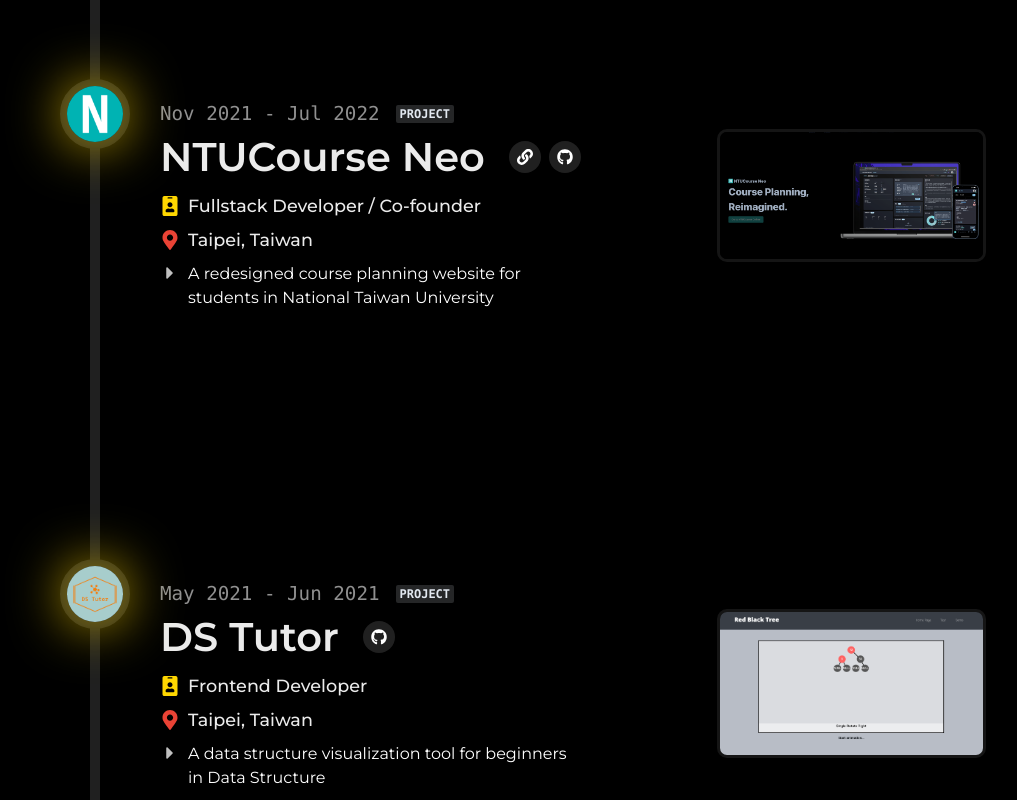
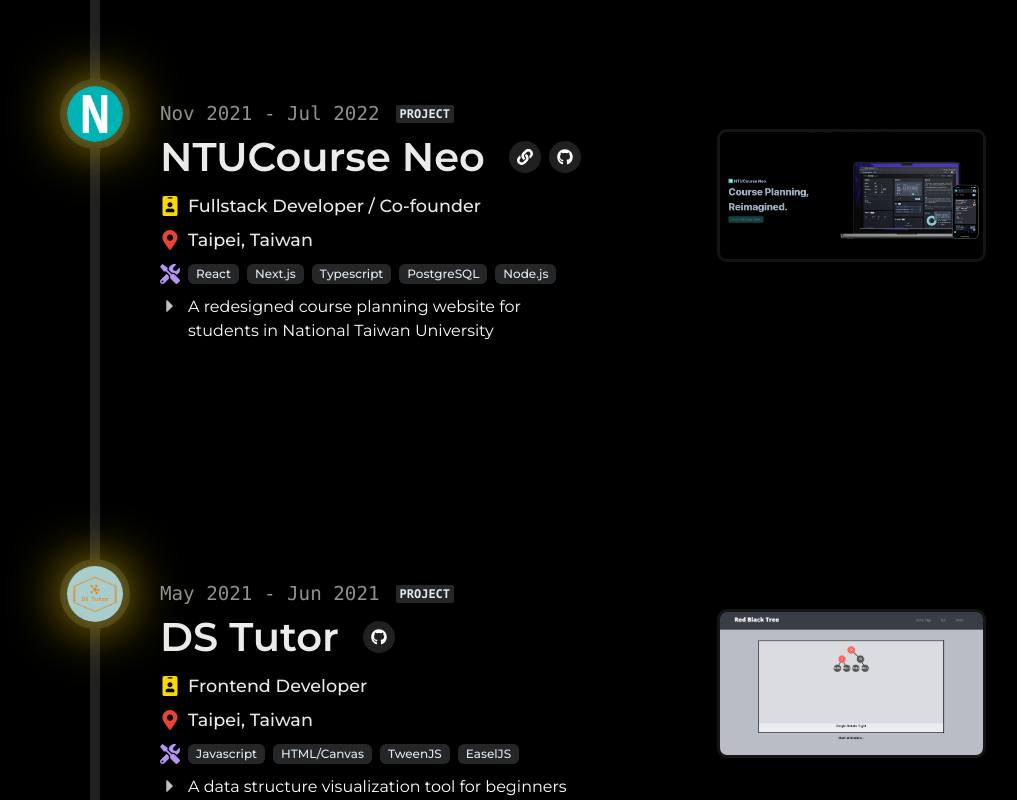
Before and after one commit to swh00tw/swh00tw-homepage, a Next.js app: page / in a window 1280 px wide. Shown: the part 1820-2620 px from the top of the page, without its empty margins (102-1119 px from the left). Built offline with nearby package versions, Linux system fonts and the light colour scheme.

Commit message:
add tech stracks

```diff
--- a/src/components/ExperienceSection.tsx
+++ b/src/components/ExperienceSection.tsx
@@ -10,6 +10,7 @@
   Text,
   Collapse,
   Badge,
+  Tag,
 } from "@chakra-ui/react";
 import { motion } from "framer-motion";
 import React, { useState } from "react";
@@ -27,6 +28,7 @@
   FaGithub,
   FaLinkedin,
   FaLink,
+  FaTools,
   FaCaretRight,
 } from "react-icons/fa";
 import Link from "next/link";
@@ -300,6 +302,27 @@
               </Flex>
             </ScrollTriggeredDiv>
           ) : null}
+          {isProjectExperienceInfo(experience) ? (
+            <ScrollTriggeredDiv delay={0.4}>
+              <Flex
+                sx={{
+                  fontSize: { base: "0.8rem", lg: "1.1rem" },
+                  fontWeight: 500,
+                  gap: "8px",
+                  alignItems: "center",
+                }}
+              >
+                <Center h={{ base: "1.2rem", lg: "1.6rem" }}>
+                  <FaTools color="#B794F4" size="20px" />
+                </Center>
+                {experience.techStacks.map((techStack, index) => (
+                  <Tag key={index} size="sm">
+                    {techStack}
+                  </Tag>
+                ))}
+              </Flex>
+            </ScrollTriggeredDiv>
+          ) : null}
           <ScrollTriggeredDiv delay={0.5}>
             <Flex
               sx={{
```
